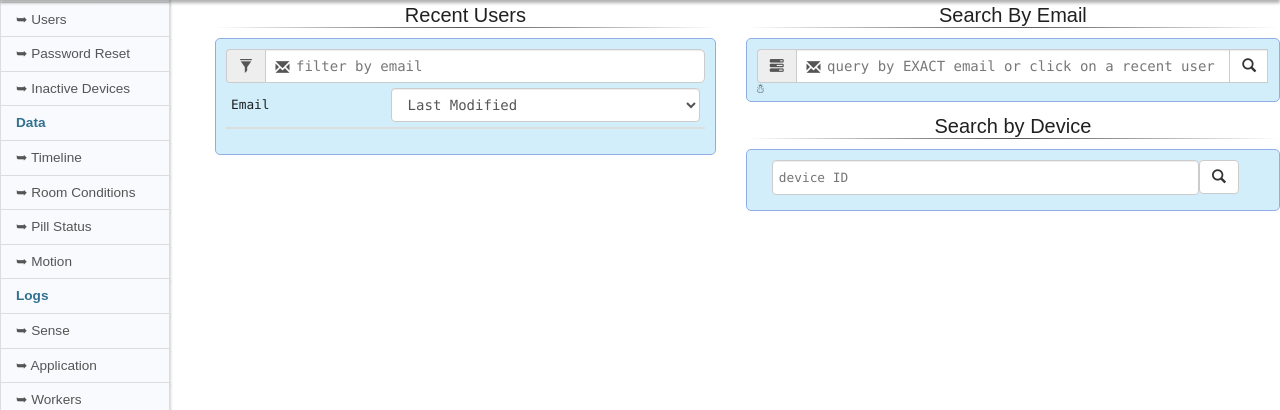
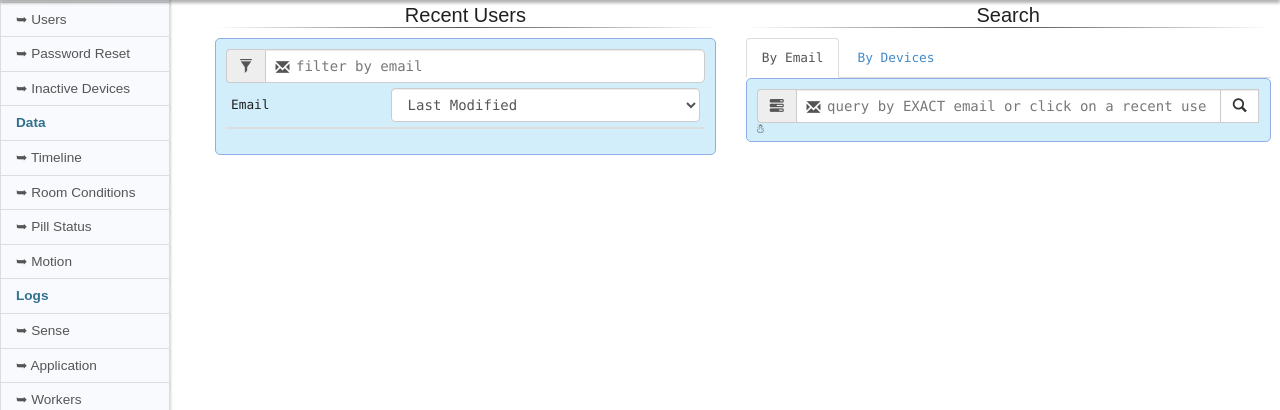
Before and after one commit to hello/hello-admin, a Python web app: template templates/users.html in a window 1280 px wide. Shown: the part 36-446 px from the top of the page. Run offline with Jinja, Linux system fonts and the light colour scheme; the template is opened without the code that fills it, so the values that code supplies are empty.

Commit message:
Make a tab panel for search by email/devices
- So that future search modes can be added with ease
- And this looks neater

```diff
--- a/static/css/users.css
+++ b/static/css/users.css
@@ -6,4 +6,4 @@ table.table>thead>tr>th {text-align: left;}
 .row-lefty {margin-left: 15px;}
 .col-paddingless {padding: 0 !important}
 .fancy-box {padding-bottom: 5px;}
-#search-panel {position: fixed;}
+#search-panel {position: fixed; margin-right: 15px; min-width: 41% !important}
--- a/static/js/device_owner_search.js
+++ b/static/js/device_owner_search.js
@@ -80,4 +80,4 @@ var DeviceOwnerSearch = React.createClass({
     }
 });
 
-React.renderComponent(<DeviceOwnerSearch/>, document.getElementById('device-owner-search'));
+React.renderComponent(<DeviceOwnerSearch/>, document.getElementById('by-devices'));
--- a/static/js/user_search.js
+++ b/static/js/user_search.js
@@ -225,4 +225,4 @@ var UserSearchCanvas = React.createClass({
     }
 });
 
-React.renderComponent(<UserSearchCanvas />, document.getElementById('user-search'));
+React.renderComponent(<UserSearchCanvas />, document.getElementById('by-email'));
--- a/templates/users.html
+++ b/templates/users.html
@@ -7,7 +7,6 @@
 
     <script type="text/javascript" src="/static/js/third-party/bootstrap.min.js"></script>
     <script type="text/javascript" src="/static/js/third-party/bootstrap-tagsinput.js"></script>
-
     <script type="text/jsx" src="/static/js/third-party/long-tagsinput.js"></script>
     <script type="text/jsx" src="/static/js/recent_users.js"></script>
     <script type="text/jsx" src="/static/js/user_search.js"></script>
@@ -24,15 +23,17 @@
     </div>
     <div class="col-sm-6 col-xs-6 col-md-6 col-lg-6">
         <div id="search-panel">
-            <h3>Search By Email</h3>
+            <h3>Search</h3>
             <hr class="fancy-line"/>
-            <div id="user-search"></div>
+            <ul class="nav nav-tabs" id="myTab">
+                <li class="active"><a href="#by-email" data-toggle="tab">By Email</a></li>
+                <li><a href="#by-devices" data-toggle="tab">By Devices</a></li>
+            </ul>
 
-            <br>
-
-            <h3>Search by Device</h3>
-            <hr class="fancy-line"/>
-            <div id="device-owner-search"></div>
+            <div class="tab-content">
+                <div class="tab-pane active" id="by-email"></div>
+                <div class="tab-pane" id="by-devices"></div>
+            </div>
         </div>
     </div>
 {% endblock %}
```
